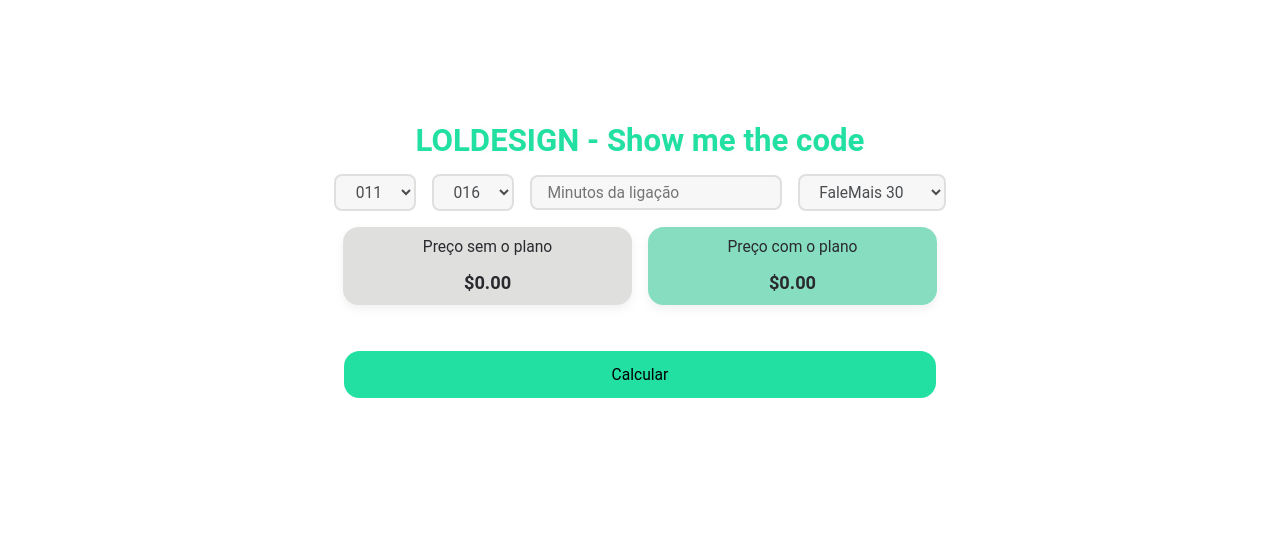
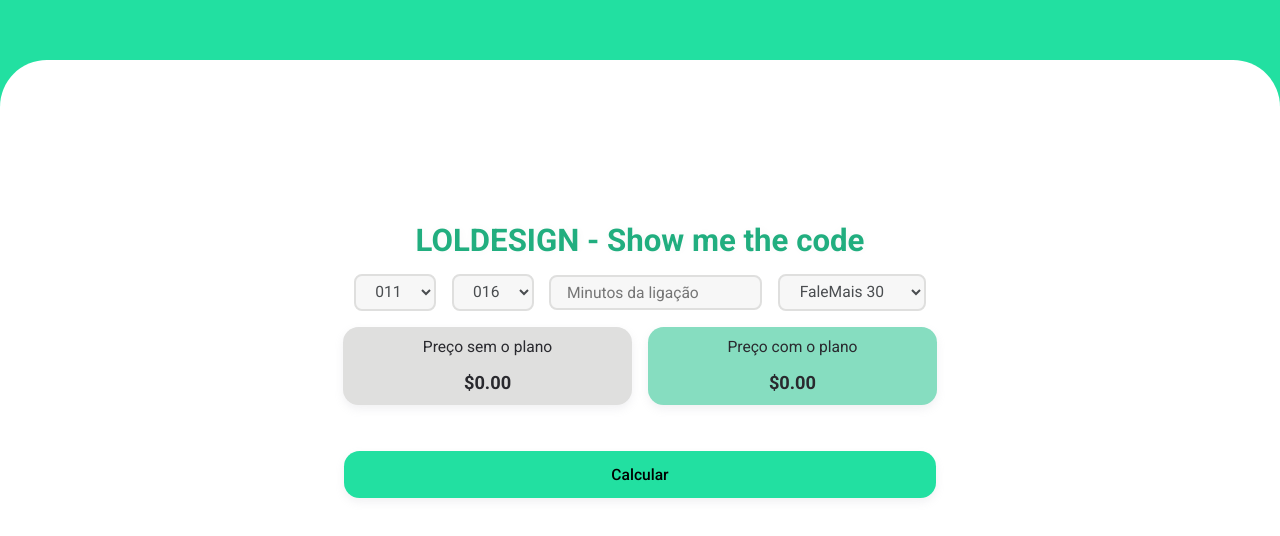
Before and after one commit to KaiqueCampos/LOLDESIGN-challenge, a React (Vite) app: page / in a window 1280 px wide. Shown: the part 140-676 px from the top of the page. Built offline with nearby package versions, Linux system fonts and the light colour scheme.

Commit message:
new desing

```diff
--- a/index.html
+++ b/index.html
@@ -1,13 +1,21 @@
 <!DOCTYPE html>
 <html lang="en">
+
 <head>
   <meta charset="UTF-8" />
   <link rel="icon" type="image/svg+xml" href="/src/favicon.svg" />
   <meta name="viewport" content="width=device-width, initial-scale=1.0" />
+  <link rel="preconnect" href="https://fonts.googleapis.com" />
+  <link rel="preconnect" href="https://fonts.gstatic.com" />
+  <link href="https://fonts.googleapis.com/css2?family=Poppins:wght@400;600&family=Roboto:wght@400;500;700&display=swap"
+    rel="stylesheet" />
+
   <title>LOLDESIGN - Challenge</title>
 </head>
+
 <body>
   <div id="root"></div>
   <script type="module" src="/src/main.tsx"></script>
 </body>
+
 </html>
--- a/src/App.tsx
+++ b/src/App.tsx
@@ -4,17 +4,19 @@ import { FinalValues } from './components/FinalValues'
 import { Title } from './components/Title'
 import styles from "./styles/app.module.scss"
 import "./styles/global.scss"
+import animate from  "./styles/animate.module.scss"
 
 function App() {
 
   return (
-    <div className={styles.container}>
+    <div className={styles.container_background}>
 
-      <Title/>
-      <CallInformation />
-      <FinalValues />
-      <CalculateCallValueButton />
-
+      <div className={`${styles.container} ${animate.up1}`}>
+        <Title />
+        <CallInformation />
+        <FinalValues />
+        <CalculateCallValueButton />
+      </div>
     </div>
 
   )
--- a/src/components/CalculateCallValueButton/index.tsx
+++ b/src/components/CalculateCallValueButton/index.tsx
@@ -1,5 +1,6 @@
 import { useCall } from "../../hooks/useCall"
 import styles from './styles.module.scss'
+import animate from '../../styles/animate.module.scss'
 
 export function CalculateCallValueButton() {
 
@@ -8,7 +9,7 @@ export function CalculateCallValueButton() {
     return (
         <button
             data-testid="calculate-call-value-button"
-            className={styles.container}
+            className={`${styles.container} ${animate.up1}`}
             onClick={calculateCallValue}
         >
             Calcular
--- a/src/components/CalculateCallValueButton/styles.module.scss
+++ b/src/components/CalculateCallValueButton/styles.module.scss
@@ -6,8 +6,11 @@
     border: none;
     border-radius: 1rem;
     background: var(--green);
+    box-shadow: 0px 4px 8px rgba(165, 171, 179, 0.16);
 
     transition: filter 0.2s;
+
+    font-weight: 500;
 
     &:hover{
         filter: brightness(0.8);
--- a/src/components/CallInformations/index.tsx
+++ b/src/components/CallInformations/index.tsx
@@ -3,10 +3,11 @@ import { ConnectionTime } from '../ConnectionTime'
 import { Destination } from '../Destination'
 import { Origin } from '../Origin'
 import styles from './styles.module.scss'
+import animate from '../../styles/animate.module.scss'
 
 export function CallInformation() {
     return (
-        <div className={styles.container}>
+        <div className={`${styles.container} ${animate.up1}`}>
             <Origin />
             <Destination />
             <ConnectionTime />
--- a/src/components/FinalValues/index.tsx
+++ b/src/components/FinalValues/index.tsx
@@ -1,5 +1,7 @@
 import { useCall } from "../../hooks/useCall"
 import styles from './styles.module.scss'
+import animate from '../../styles/animate.module.scss'
+
 
 export function FinalValues() {
 
@@ -10,7 +12,7 @@ export function FinalValues() {
     } = useCall()
 
     return (
-        <div className={styles.container}>
+        <div className={`${styles.container} ${animate.up1}`}>
             <div>
                 <span>Preço sem o plano</span>
                 <h3>${priceWithoutPlan?.toFixed(2)}</h3>
--- a/src/components/Title/styles.module.scss
+++ b/src/components/Title/styles.module.scss
@@ -1,5 +1,5 @@
 .title{
     font-family: Roboto,sans-serif;
-    color: var(--green);
+    color: var(--green3);
     text-shadow: var(--secondary-color) 1px 0 10px;
 }
--- /dev/null
+++ b/src/styles/animate.module.scss
@@ -0,0 +1,55 @@
+@keyframes up1{
+    from{
+        opacity: 0;
+        transform: translateY(15rem);
+    }
+
+    to{
+        opacity: 1;
+        transform: translateY(0)
+    }
+}
+
+.up1{
+    animation-name: up1;
+    animation-duration: 600ms;
+    animation-fill-mode: backwards;
+}
+
+@keyframes up2{
+    from{
+        opacity: 0;
+        transform: translateY(15rem);
+        transform: translateX(0);
+
+    }
+
+    to{
+        opacity: 1;
+        transform: translateY(0);
+    }
+}
+
+.up2{
+    animation-name: up2;
+    animation-duration: 800ms;
+    animation-fill-mode: backwards;
+}
+
+@keyframes up3{
+    from{
+        opacity: 0;
+        transform: translateY(15rem);
+    }
+
+    to{
+        opacity: 1;
+        transform: translateY(0)
+    }
+}
+
+.up3{
+    animation-name: up3;
+    animation-duration: 1000ms;
+    animation-fill-mode: backwards;
+}
--- a/src/styles/app.module.scss
+++ b/src/styles/app.module.scss
@@ -1,10 +1,28 @@
-.container{
+.container_background{
     width: 100vw;
     height: 100vh;
 
-    display: flex;
-    flex-direction: column;
-    align-items: center;
-    justify-content: center;
-    gap: 1rem;
+    position: relative;
+    background: var(--green);
+
+    .container{
+        height: 75%;
+        width: 100%;
+
+        position: absolute;
+        bottom: 0;
+
+        display: flex;
+        flex-direction: column;
+        align-items: center;
+        justify-content: center;
+        gap: 1rem;
+
+        background: #fff;
+
+        border-top-left-radius: 3rem;
+        border-top-right-radius: 3rem;
+
+
+    }
 }
--- a/src/styles/global.scss
+++ b/src/styles/global.scss
@@ -12,6 +12,8 @@
     --input-font: #4a4d50;
     --green: #22E0A1;
     --green2: #86ddc0;
+    --green3: #21ae7f;
+
 }
 
 html{
```
Lines whose indentation alone changed are shown as unchanged.
